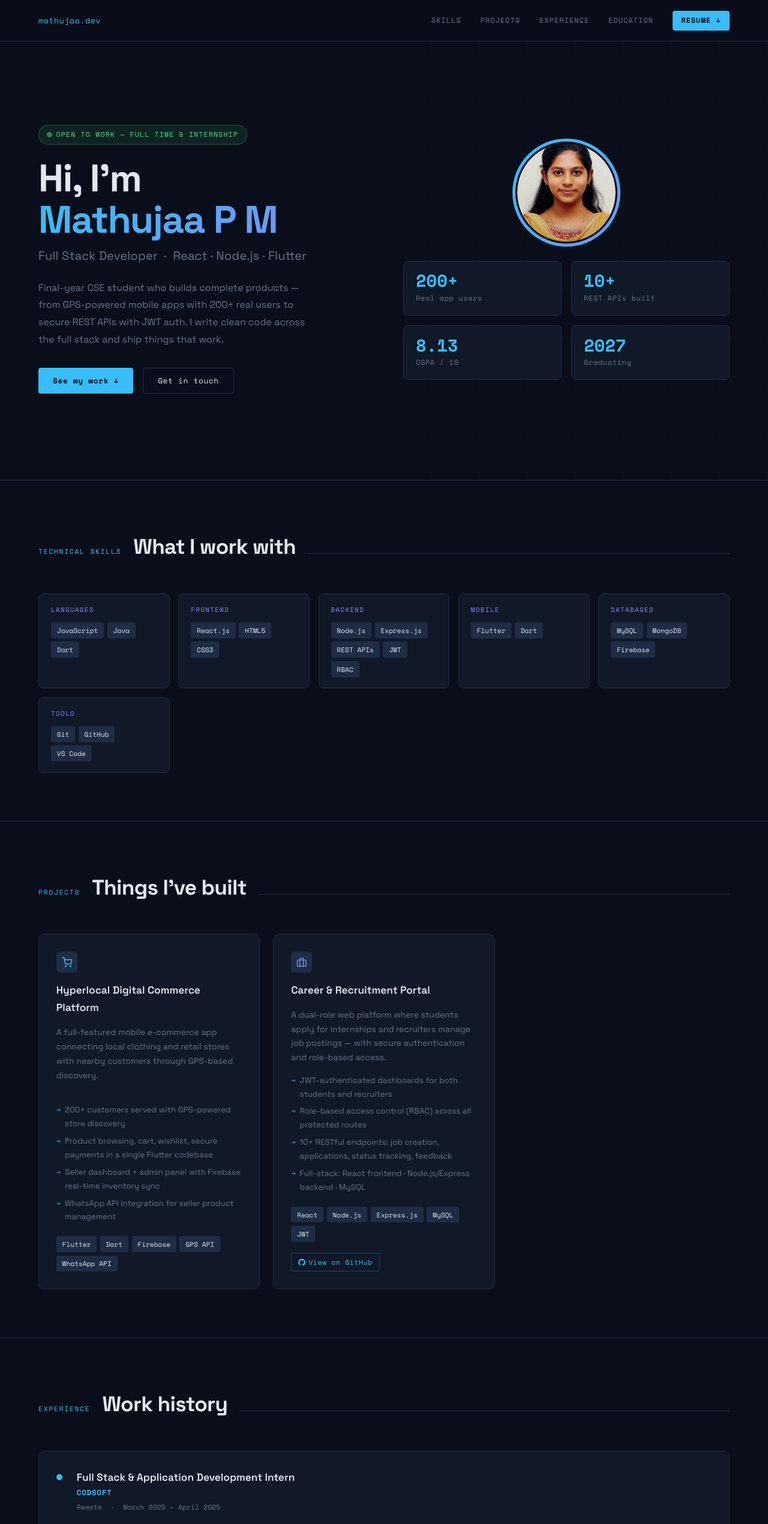
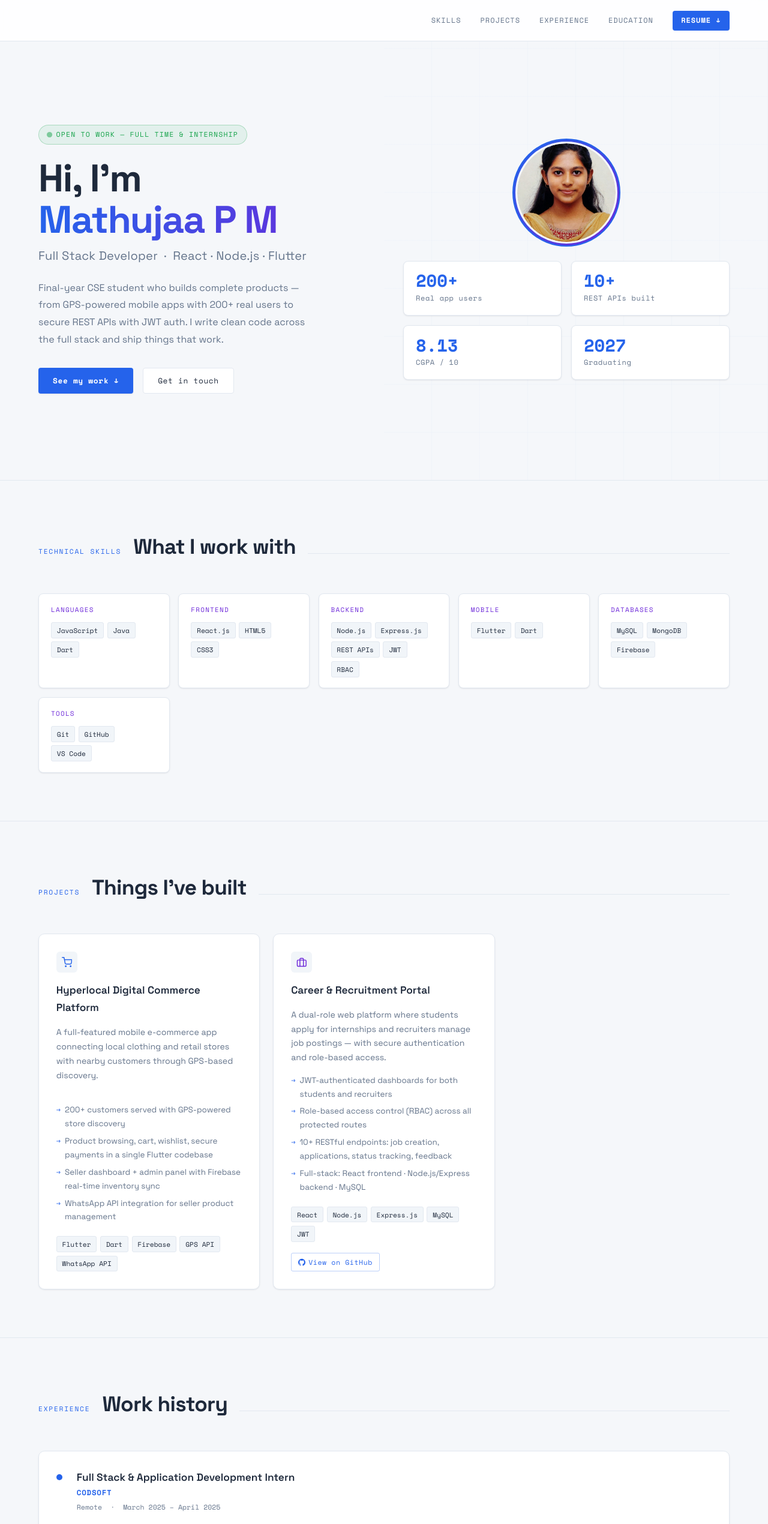
Before and after one commit to Mathujaa/Portfolio, a plain HTML site: page index.html in a window 1280 px wide. Shown: the top 2540 px of the page at 60% size. Drawn offline with nearby package versions, Linux system fonts and the light colour scheme.

Commit message:
Light theme
Updated CSS variables for a new color scheme and adjusted styles for various elements including navigation, buttons, and project cards.

```diff
--- a/index.html
+++ b/index.html
@@ -1,4 +1,3 @@
-
 <!DOCTYPE html>
 <html lang="en">
 <head>
@@ -11,17 +10,19 @@
 *, *::before, *::after { box-sizing: border-box; margin: 0; padding: 0; }
 
 :root {
-  --bg:        #0A0E1A;
-  --surface:  #111827;
-  --border:    #1E2D45;
-  --accent:    #38BDF8;
-  --accent2:  #818CF8;
-  --text:      #E2E8F0;
+  --bg:        #F5F7FA;
+  --surface:  #FFFFFF;
+  --border:    #E2E8F0;
+  --accent:    #2563EB;
+  --accent2:  #6D28D9;
+  --text:      #1E293B;
   --muted:    #64748B;
-  --tag-bg:    #1E2D45;
+  --tag-bg:    #F1F5F9;
   --mono:      'Space Mono', monospace;
   --sans:      'Space Grotesk', sans-serif;
-  --green:    #4ADE80;
+  --green:    #16A34A;
+  --shadow:    0 1px 3px rgba(15,23,42,.06), 0 1px 2px rgba(15,23,42,.04);
+  --shadow-hover: 0 8px 20px rgba(15,23,42,.08), 0 2px 6px rgba(15,23,42,.05);
 }
 
 html { scroll-behavior: smooth; }
@@ -37,9 +38,9 @@ body {
 /* NAV */
 nav {
   position: fixed; top: 0; left: 0; right: 0; z-index: 100;
-  display: flex; align-items: center; justify-content: space-between;
+  display: flex; align-items: center; justify-content: flex-end;
   padding: 1.1rem 5vw;
-  background: rgba(10,14,26,0.9);
+  background: rgba(255,255,255,0.85);
   backdrop-filter: blur(14px);
   border-bottom: 1px solid var(--border);
 }
@@ -63,12 +64,12 @@ nav {
 .nav-links a:hover { color: var(--accent); }
 .nav-resume {
   background: var(--accent) !important;
-  color: #0A0E1A !important;
+  color: #FFFFFF !important;
   padding: .4rem .9rem;
   border-radius: 4px;
   font-weight: 700 !important;
 }
-.nav-resume:hover { background: #7DD3FA !important; }
+.nav-resume:hover { background: #1D4ED8 !important; }
 
 /* HERO */
 #hero {
@@ -84,15 +85,15 @@ nav {
   content: '';
   position: absolute; right: 0; top: 0; bottom: 0; width: 50%;
   background:
-    repeating-linear-gradient(0deg, transparent, transparent 79px, rgba(56,189,248,.05) 80px),
-    repeating-linear-gradient(90deg, transparent, transparent 79px, rgba(56,189,248,.05) 80px);
+    repeating-linear-gradient(0deg, transparent, transparent 79px, rgba(37,99,235,.045) 80px),
+    repeating-linear-gradient(90deg, transparent, transparent 79px, rgba(37,99,235,.045) 80px);
   pointer-events: none;
 }
 
 .availability-badge {
   display: inline-flex; align-items: center; gap: .5rem;
-  background: rgba(74,222,128,.1);
-  border: 1px solid rgba(74,222,128,.3);
+  background: rgba(22,163,74,.08);
+  border: 1px solid rgba(22,163,74,.28);
   color: var(--green);
   font-family: var(--mono);
   font-size: .72rem;
@@ -120,6 +121,7 @@ h1 {
   line-height: 1.08;
   letter-spacing: -.025em;
   margin-bottom: .5rem;
+  color: var(--text);
 }
 .hero-name {
   display: block;
@@ -154,9 +156,9 @@ h1 {
   cursor: pointer;
   border: none;
 }
-.btn-primary { background: var(--accent); color: #0A0E1A; font-weight: 700; }
-.btn-primary:hover { background: #7DD3FA; transform: translateY(-2px); }
-.btn-ghost { background: transparent; color: var(--text); border: 1px solid var(--border); }
+.btn-primary { background: var(--accent); color: #FFFFFF; font-weight: 700; box-shadow: var(--shadow); }
+.btn-primary:hover { background: #1D4ED8; transform: translateY(-2px); box-shadow: var(--shadow-hover); }
+.btn-ghost { background: var(--surface); color: var(--text); border: 1px solid var(--border); }
 .btn-ghost:hover { border-color: var(--accent); color: var(--accent); }
 
 /* PROFILE + STATS */
@@ -190,9 +192,10 @@ h1 {
   border: 1px solid var(--border);
   border-radius: 8px;
   padding: 1.1rem 1.25rem;
-  transition: border-color .25s;
+  box-shadow: var(--shadow);
+  transition: border-color .25s, box-shadow .25s;
 }
-.stat-card:hover { border-color: var(--accent); }
+.stat-card:hover { border-color: var(--accent); box-shadow: var(--shadow-hover); }
 .stat-num {
   font-family: var(--mono);
   font-size: 1.8rem;
@@ -243,9 +246,10 @@ h2 {
   border: 1px solid var(--border);
   border-radius: 8px;
   padding: 1.1rem 1.25rem;
-  transition: border-color .2s, transform .2s;
+  box-shadow: var(--shadow);
+  transition: border-color .2s, transform .2s, box-shadow .2s;
 }
-.skill-group:hover { border-color: var(--accent2); transform: translateY(-3px); }
+.skill-group:hover { border-color: var(--accent2); transform: translateY(-3px); box-shadow: var(--shadow-hover); }
 .skill-group-name {
   font-family: var(--mono);
   font-size: .68rem;
@@ -277,7 +281,8 @@ h2 {
   border-radius: 10px;
   padding: 1.8rem;
   display: flex; flex-direction: column; gap: .9rem;
-  transition: border-color .25s, transform .25s;
+  box-shadow: var(--shadow);
+  transition: border-color .25s, transform .25s, box-shadow .25s;
   position: relative; overflow: hidden;
 }
 .project-card::before {
@@ -287,7 +292,7 @@ h2 {
   transform: scaleX(0); transform-origin: left;
   transition: transform .3s;
 }
-.project-card:hover { border-color: rgba(56,189,248,.35); transform: translateY(-4px); }
+.project-card:hover { border-color: rgba(37,99,235,.3); transform: translateY(-4px); box-shadow: var(--shadow-hover); }
 .project-card:hover::before { transform: scaleX(1); }
 .project-icon-svg {
   width: 2.2rem; height: 2.2rem;
@@ -319,12 +324,12 @@ h2 {
   text-decoration: none;
   letter-spacing: .05em;
   display: inline-flex; align-items: center; gap: .3rem;
-  border: 1px solid rgba(56,189,248,.3);
+  border: 1px solid rgba(37,99,235,.3);
   padding: .3rem .7rem;
   border-radius: 3px;
   transition: background .2s, color .2s;
 }
-.project-link:hover { background: rgba(56,189,248,.1); }
+.project-link:hover { background: rgba(37,99,235,.08); }
 
 /* EXPERIENCE */
 .exp-item {
@@ -333,16 +338,17 @@ h2 {
   border-radius: 10px;
   padding: 1.8rem;
   display: grid; grid-template-columns: auto 1fr; gap: 1.5rem;
-  transition: border-color .2s;
+  box-shadow: var(--shadow);
+  transition: border-color .2s, box-shadow .2s;
 }
-.exp-item:hover { border-color: var(--accent); }
+.exp-item:hover { border-color: var(--accent); box-shadow: var(--shadow-hover); }
 .exp-dot {
   width: 10px; height: 10px;
   background: var(--accent);
   border-radius: 50%;
   margin-top: .6rem; flex-shrink: 0;
 }
-.exp-role { font-size: 1.08rem; font-weight: 600; }
+.exp-role { font-size: 1.08rem; font-weight: 600; color: var(--text); }
 .exp-company {
   font-family: var(--mono);
   font-size: .78rem;
@@ -373,10 +379,11 @@ h2 {
   border: 1px solid var(--border);
   border-radius: 8px;
   padding: 1.4rem;
-  transition: border-color .2s;
+  box-shadow: var(--shadow);
+  transition: border-color .2s, box-shadow .2s;
 }
-.edu-card:hover { border-color: var(--accent2); }
-.edu-degree { font-weight: 600; margin-bottom: .3rem; font-size: .95rem; }
+.edu-card:hover { border-color: var(--accent2); box-shadow: var(--shadow-hover); }
+.edu-degree { font-weight: 600; margin-bottom: .3rem; font-size: .95rem; color: var(--text); }
 .edu-school { font-size: .82rem; color: var(--muted); }
 .edu-year {
   font-family: var(--mono); font-size: .7rem;
@@ -397,10 +404,12 @@ h2 {
   border-radius: 6px;
   padding: .65rem 1.1rem;
   font-size: .84rem;
+  color: var(--text);
   display: flex; align-items: center; gap: .55rem;
-  transition: border-color .2s;
+  box-shadow: var(--shadow);
+  transition: border-color .2s, box-shadow .2s;
 }
-.cert-pill:hover { border-color: var(--accent2); }
+.cert-pill:hover { border-color: var(--accent2); box-shadow: var(--shadow-hover); }
 .cert-pill::before { content: '✦'; color: var(--accent2); font-size: .6rem; }
 
 /* CONTACT */
@@ -420,9 +429,9 @@ h2 {
   color: var(--text);
   font-family: var(--mono);
   font-size: .8rem;
-  transition: border-color .2s, color .2s;
+  transition: border-color .2s, color .2s, box-shadow .2s;
 }
-.contact-link:hover { border-color: var(--accent); color: var(--accent); }
+.contact-link:hover { border-color: var(--accent); color: var(--accent); box-shadow: var(--shadow); }
 .contact-icon { display: flex; align-items: center; }
 .contact-icon svg { width: 1rem; height: 1rem; }
 
@@ -434,6 +443,7 @@ footer {
   color: var(--muted);
   border-top: 1px solid var(--border);
   letter-spacing: .05em;
+  background: var(--surface);
 }
 
 /* ANIMATIONS */
@@ -460,7 +470,6 @@ footer {
 <body>
 
 <nav>
-  <a class="nav-logo" href="#hero">mathujaa.dev</a>
   <div class="nav-links">
     <a href="#skills">Skills</a>
     <a href="#projects">Projects</a>
@@ -583,7 +592,7 @@ footer {
 
     <div class="project-card reveal">
       <div class="project-icon-svg">
-        <svg viewBox="0 0 24 24" fill="none" stroke="#38BDF8" stroke-width="2" stroke-linecap="round" stroke-linejoin="round">
+        <svg viewBox="0 0 24 24" fill="none" stroke="#2563EB" stroke-width="2" stroke-linecap="round" stroke-linejoin="round">
           <circle cx="9" cy="21" r="1"/><circle cx="20" cy="21" r="1"/>
           <path d="M1 1h4l2.68 13.39a2 2 0 0 0 2 1.61h9.72a2 2 0 0 0 2-1.61L23 6H6"/>
         </svg>
@@ -609,7 +618,7 @@ footer {
 
     <div class="project-card reveal">
       <div class="project-icon-svg">
-        <svg viewBox="0 0 24 24" fill="none" stroke="#818CF8" stroke-width="2" stroke-linecap="round" stroke-linejoin="round">
+        <svg viewBox="0 0 24 24" fill="none" stroke="#6D28D9" stroke-width="2" stroke-linecap="round" stroke-linejoin="round">
           <rect x="2" y="7" width="20" height="14" rx="2" ry="2"/>
           <path d="M16 21V5a2 2 0 0 0-2-2h-4a2 2 0 0 0-2 2v16"/>
         </svg>
```
